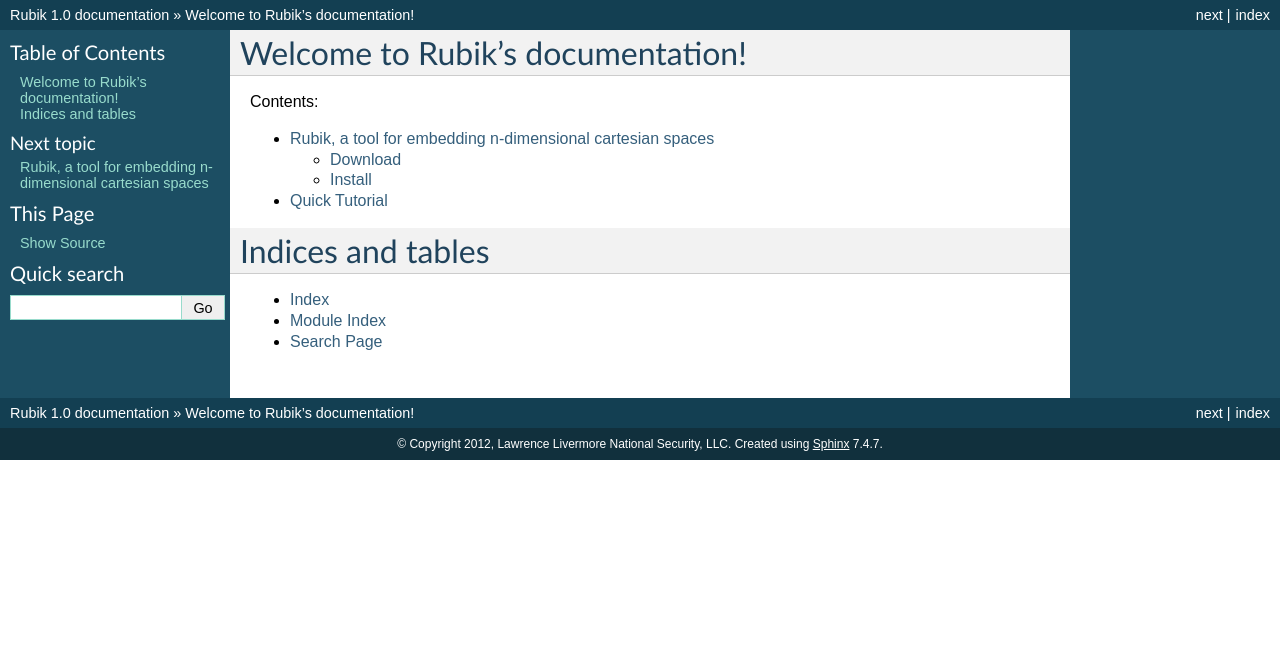
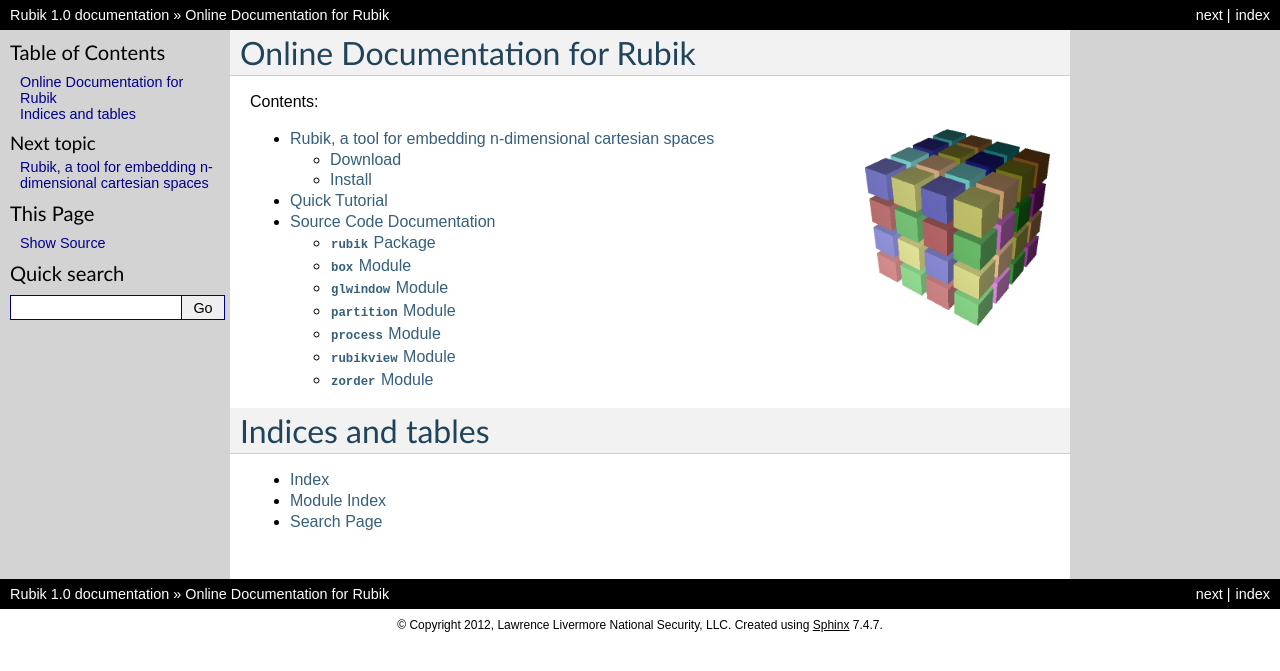
Before and after one commit to LLNL/rubik, a Sphinx documentation site: the page built from docs/index.rst, in a window 1280 px wide. Shown: the top 671 px of the page. Built offline with Sphinx 7.4.7, drawn with Linux system fonts in a browser that asks for light colours.

```diff
--- a/docs/conf.py
+++ b/docs/conf.py
@@ -96,7 +96,14 @@ html_theme = 'default'
 # Theme options are theme-specific and customize the look and feel of a theme
 # further.  For a list of options available for each theme, see the
 # documentation.
-#html_theme_options = {}
+html_theme_options = {
+    "footerbgcolor": "White",
+    "footertextcolor": "Black",
+    "sidebarbgcolor": "LightGrey",
+    "sidebartextcolor": "Black",
+    "sidebarlinkcolor": "DarkBlue",
+    "relbarbgcolor": "Black"
+}
 
 # Add any paths that contain custom themes here, relative to this directory.
 #html_theme_path = []
--- a/docs/index.rst
+++ b/docs/index.rst
@@ -3,16 +3,22 @@
    You can adapt this file completely to your liking, but it should at least
    contain the root `toctree` directive.
 
-Welcome to Rubik's documentation!
-=================================
+Online Documentation for Rubik
+==============================
 
 Contents:
+
+.. image:: images/rubik.png
+   :scale: 40 %
+   :align: right
+
 
 .. toctree::
    :maxdepth: 2
 
    intro
    tutorial
+   rubik
 
 Indices and tables
 ==================
--- /dev/null
+++ b/docs/rubik.rst
@@ -0,0 +1,58 @@
+Source Code Documentation
+=========================
+
+:mod:`rubik` Package
+--------------------
+
+.. automodule:: rubik.__init__
+    :members:
+    :undoc-members:
+    :show-inheritance:
+
+:mod:`box` Module
+-----------------
+
+.. automodule:: rubik.box
+    :members:
+    :undoc-members:
+    :show-inheritance:
+
+:mod:`glwindow` Module
+----------------------
+
+.. automodule:: rubik.glwindow
+    :members:
+    :undoc-members:
+    :show-inheritance:
+
+:mod:`partition` Module
+-----------------------
+
+.. automodule:: rubik.partition
+    :members:
+    :undoc-members:
+    :show-inheritance:
+
+:mod:`process` Module
+---------------------
+
+.. automodule:: rubik.process
+    :members:
+    :undoc-members:
+    :show-inheritance:
+
+:mod:`rubikview` Module
+-----------------------
+
+.. automodule:: rubik.rubikview
+    :members:
+    :undoc-members:
+    :show-inheritance:
+
+:mod:`zorder` Module
+--------------------
+
+.. automodule:: rubik.zorder
+    :members:
+    :undoc-members:
+    :show-inheritance:
```
Also changed, not shown: docs/modules.rst (added, +7 -0 lines), docs/tutorial.rst (+24 -0 lines), rubik/__init__.py (+7 -3 lines), docs/images/rubik.png (added).
